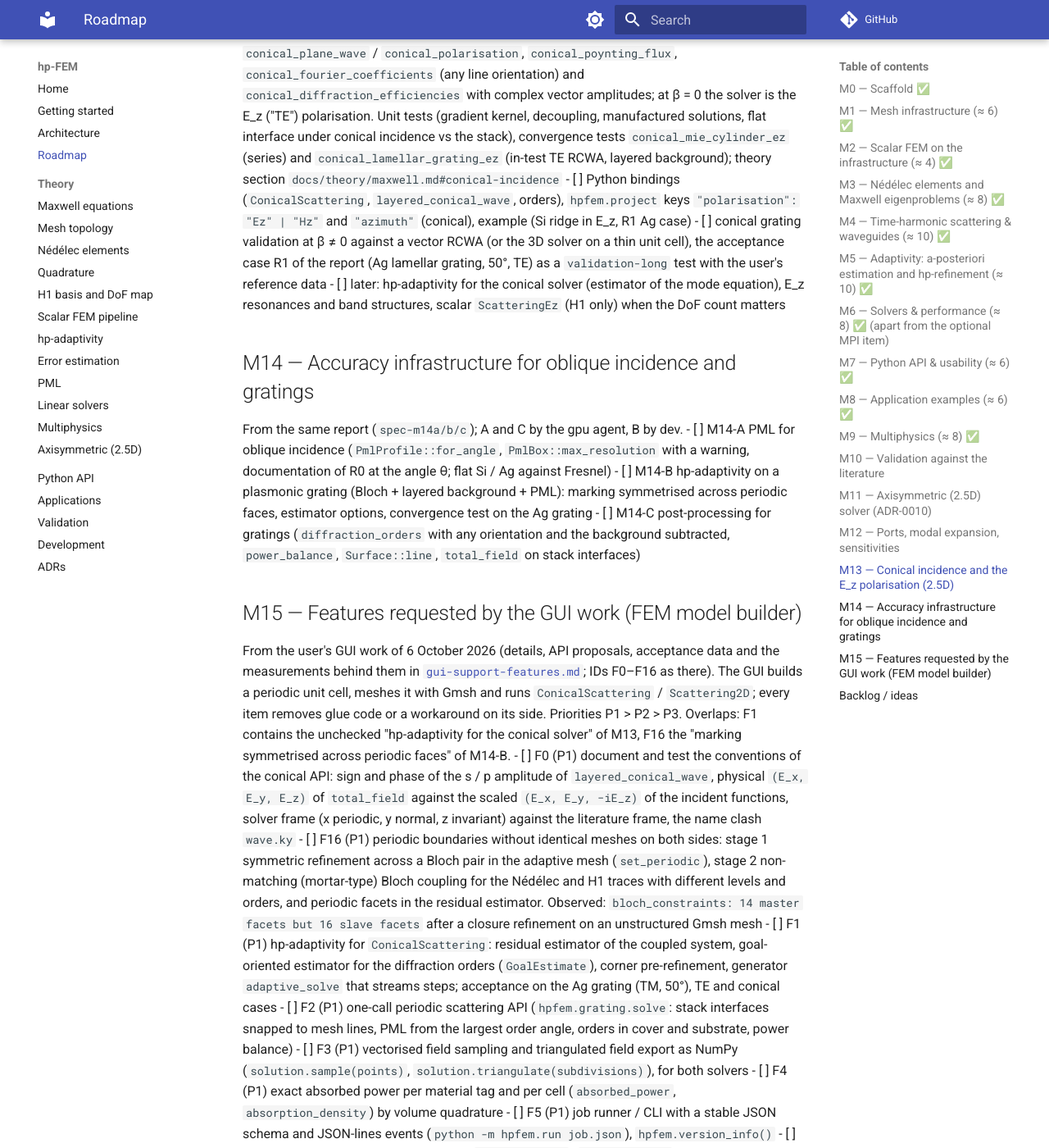
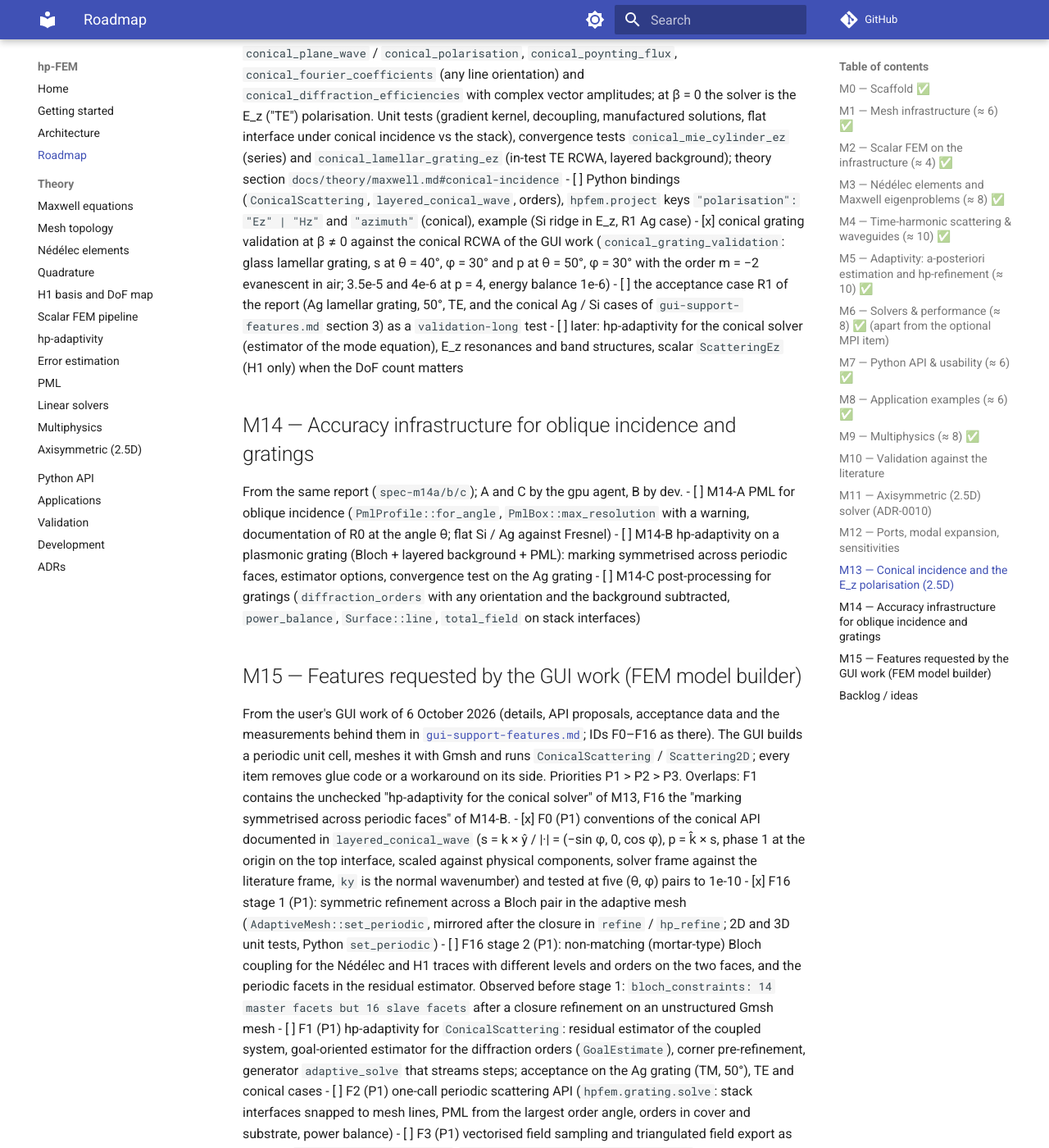
Before and after one commit to PhotonPower/hp-FEM, an MkDocs documentation site: the page built from docs/roadmap.md, in a window 1280 px wide and 1400 px high, scrolled down 6952 px. Shown: the whole window at 82% size. Built offline with MkDocs 1.6.1 and Material for MkDocs 9.7.7, drawn with Linux system fonts in a browser that asks for light colours; comment, search, counter and statistics services are not loaded.

Commit message:
docs: roadmap ticks (M13 validation, M15 F0, F16 stage 1), changelog, periodic faces in hp-adaptivity.md
Co-Authored-By: Claude Fable 5.1 <noreply@anthropic.com>

```diff
--- a/docs/roadmap.md
+++ b/docs/roadmap.md
@@ -244,9 +244,12 @@ polarisation of the 2D solver and the longitudinal wavenumber for the microscope
   layered background); theory section `docs/theory/maxwell.md#conical-incidence`
 - [ ] Python bindings (`ConicalScattering`, `layered_conical_wave`, orders), `hpfem.project` keys
   `"polarisation": "Ez" | "Hz"` and `"azimuth"` (conical), example (Si ridge in E_z, R1 Ag case)
-- [ ] conical grating validation at β ≠ 0 against a vector RCWA (or the 3D solver on a thin
-  unit cell), the acceptance case R1 of the report (Ag lamellar grating, 50°, TE) as a
-  `validation-long` test with the user's reference data
+- [x] conical grating validation at β ≠ 0 against the conical RCWA of the GUI work
+  (`conical_grating_validation`: glass lamellar grating, s at θ = 40°, φ = 30° and p at
+  θ = 50°, φ = 30° with the order m = −2 evanescent in air; 3.5e-5 and 4e-6 at p = 4,
+  energy balance 1e-6)
+- [ ] the acceptance case R1 of the report (Ag lamellar grating, 50°, TE, and the conical
+  Ag / Si cases of `gui-support-features.md` section 3) as a `validation-long` test
 - [ ] later: hp-adaptivity for the conical solver (estimator of the mode equation), E_z
   resonances and band structures, scalar `ScatteringEz` (H1 only) when the DoF count matters
 
@@ -266,15 +269,17 @@ a periodic unit cell, meshes it with Gmsh and runs `ConicalScattering` / `Scatte
 removes glue code or a workaround on its side. Priorities P1 > P2 > P3. Overlaps: F1 contains the
 unchecked "hp-adaptivity for the conical solver" of M13, F16 the "marking symmetrised across periodic
 faces" of M14-B.
-- [ ] F0 (P1) document and test the conventions of the conical API: sign and phase of the s / p
-  amplitude of `layered_conical_wave`, physical `(E_x, E_y, E_z)` of `total_field` against the scaled
-  `(E_x, E_y, −iE_z)` of the incident functions, solver frame (x periodic, y normal, z invariant)
-  against the literature frame, the name clash `wave.ky`
-- [ ] F16 (P1) periodic boundaries without identical meshes on both sides: stage 1 symmetric
-  refinement across a Bloch pair in the adaptive mesh (`set_periodic`), stage 2 non-matching
-  (mortar-type) Bloch coupling for the Nédélec and H1 traces with different levels and orders, and
-  periodic facets in the residual estimator. Observed: `bloch_constraints: 14 master facets but 16
-  slave facets` after a closure refinement on an unstructured Gmsh mesh
+- [x] F0 (P1) conventions of the conical API documented in `layered_conical_wave` (s = k × ŷ / |·|
+  = (−sin φ, 0, cos φ), p = k̂ × s, phase 1 at the origin on the top interface, scaled against
+  physical components, solver frame against the literature frame, `ky` is the normal
+  wavenumber) and tested at five (θ, φ) pairs to 1e-10
+- [x] F16 stage 1 (P1): symmetric refinement across a Bloch pair in the adaptive mesh
+  (`AdaptiveMesh::set_periodic`, mirrored after the closure in `refine` / `hp_refine`; 2D
+  and 3D unit tests, Python `set_periodic`)
+- [ ] F16 stage 2 (P1): non-matching (mortar-type) Bloch coupling for the Nédélec and H1 traces
+  with different levels and orders on the two faces, and the periodic facets in the residual
+  estimator. Observed before stage 1: `bloch_constraints: 14 master facets but 16 slave
+  facets` after a closure refinement on an unstructured Gmsh mesh
 - [ ] F1 (P1) hp-adaptivity for `ConicalScattering`: residual estimator of the coupled system,
   goal-oriented estimator for the diffraction orders (`GoalEstimate`), corner pre-refinement,
   generator `adaptive_solve` that streams steps; acceptance on the Ag grating (TM, 50°), TE and
```
Also changed, not shown: CHANGELOG.md (+15 -0 lines), docs/theory/hp-adaptivity.md (+15 -0 lines).
